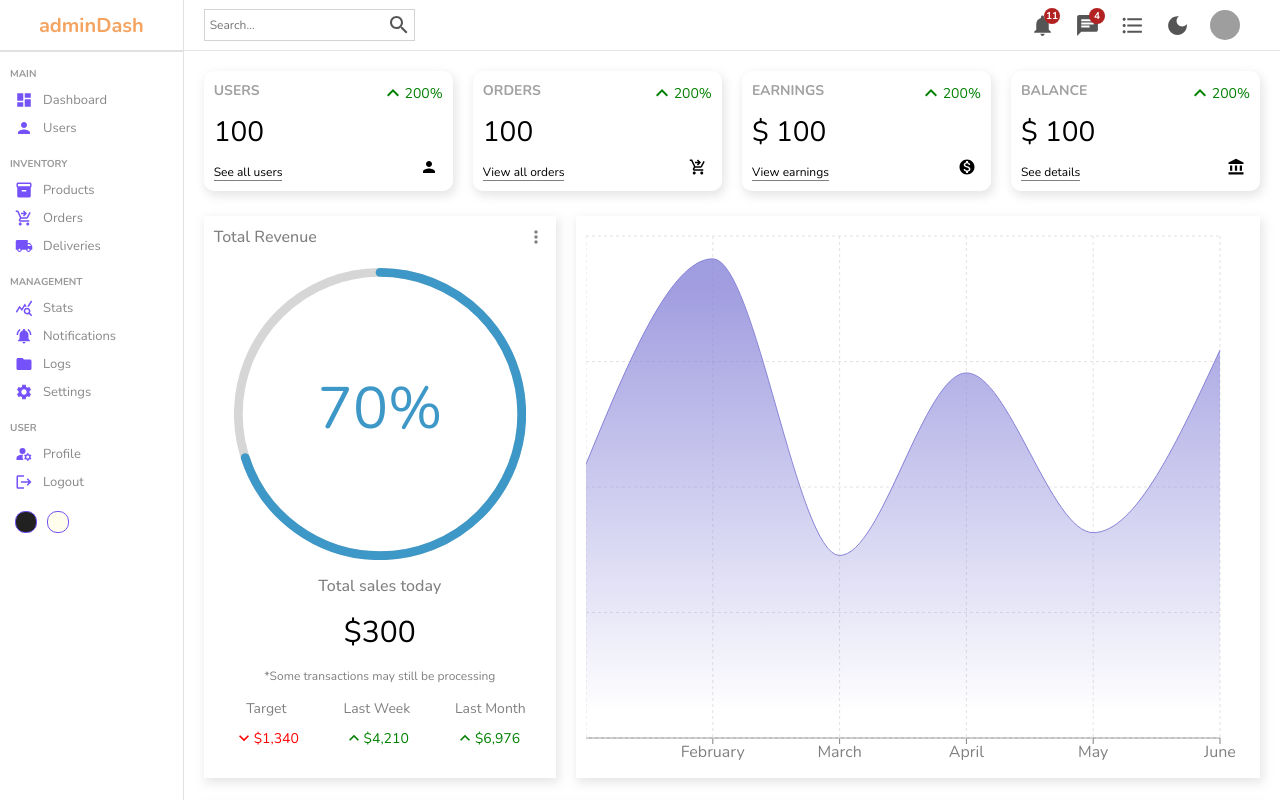
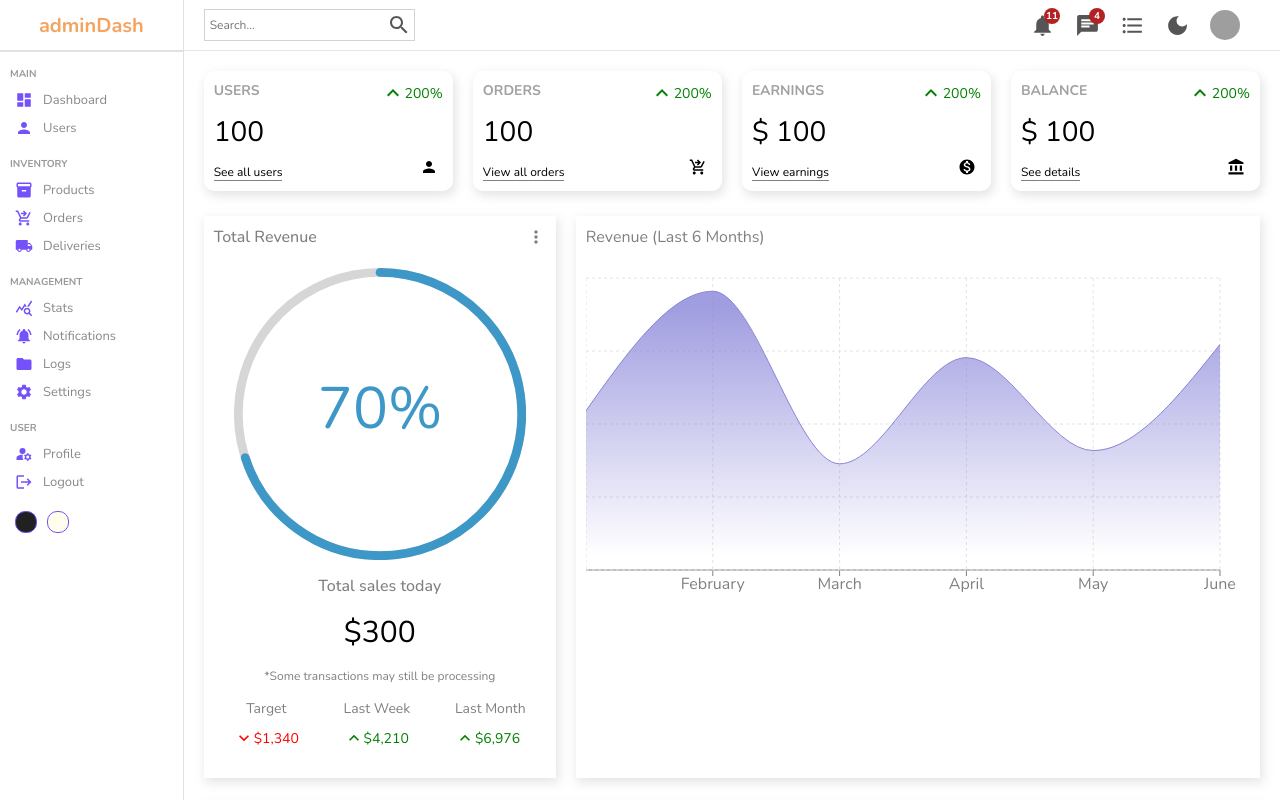
Before and after one commit to codyavila/Admin-Solutions, a React (Create React App) app: page / in a window 1280 px wide. Shown: the top 800 px of the page. Built offline with nearby package versions, Linux system fonts and the light colour scheme; grey boxes are pictures that could not be loaded.

Commit message:
Really bad lightning outside, panic committing

```diff
--- a/src/components/chart/Chart.jsx
+++ b/src/components/chart/Chart.jsx
@@ -5,7 +5,6 @@ import {
   AreaChart,
   Area,
   XAxis,
-  YAxis,
   CartesianGrid,
   Tooltip,
   ResponsiveContainer
--- a/src/components/chart/chart.scss
+++ b/src/components/chart/chart.scss
@@ -7,6 +7,10 @@
   padding: 10px;
   color: gray;
 
+  .title {
+    margin-bottom: 20px;
+  }
+
   .chartGrid {
     stroke: rgb(228, 225, 225);
   }
--- a/src/pages/home/Home.jsx
+++ b/src/pages/home/Home.jsx
@@ -21,7 +21,7 @@ const Home = () => {
         </div>
         <div className='charts'>
           <Featured />
-          <Chart />
+          <Chart title='Revenue (Last 6 Months)' aspect={2 / 1}/>
         </div>
         <div className="listContainer">
           <div className="listTitle">Latest Transactions</div>
--- a/src/pages/single/Single.jsx
+++ b/src/pages/single/Single.jsx
@@ -2,6 +2,8 @@ import React from 'react'
 import './single.scss'
 import Sidebar from '../../components/sidebar/Sidebar'
 import Navbar from '../../components/navbar/Navbar'
+import Chart from '../../components/chart/Chart'
+import List from '../../components/table/Table'
 
 const Single = () => {
   return (
@@ -32,9 +34,13 @@ const Single = () => {
               </div>
             </div>
           </div>
-          <div className='right'></div>
+          <div className='right'>
+            <Chart aspect={3 / 1} title='User Spending (Last 6 Months)'/>
+          </div>
         </div>
-        <div className='bottom'></div>
+        <div className='bottom'>
+          <List />
+        </div>
       </div>
     </div>
   )
```
